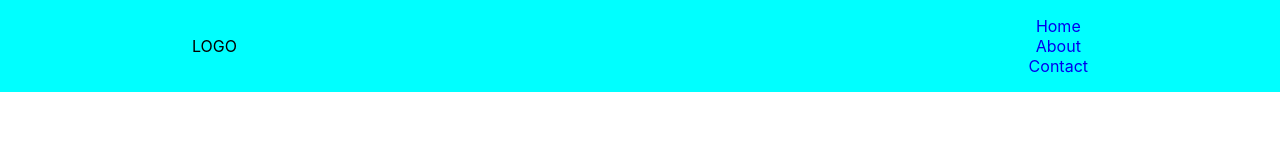
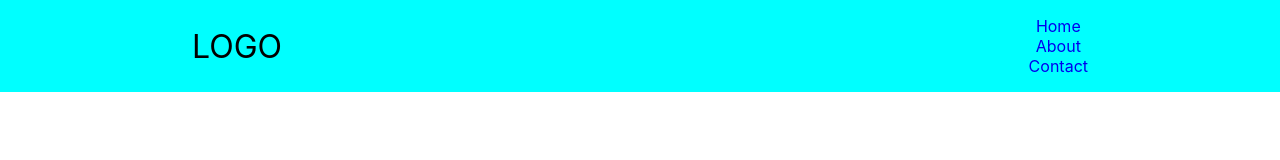
Before and after one commit to Tarek994/event-planner, a React (Create React App) app: page / in a window 1280 px wide. Shown: the top 160 px of the page. Built offline with nearby package versions, Linux system fonts and the light colour scheme.

Commit message:
style(navbar): add the font-size to the logo

```diff
--- a/src/components/navbar/navbar.css
+++ b/src/components/navbar/navbar.css
@@ -15,3 +15,7 @@
     list-style: none;
     text-decoration: none;
 }
+.right{
+    font-size: 2rem;
+
+}
```
